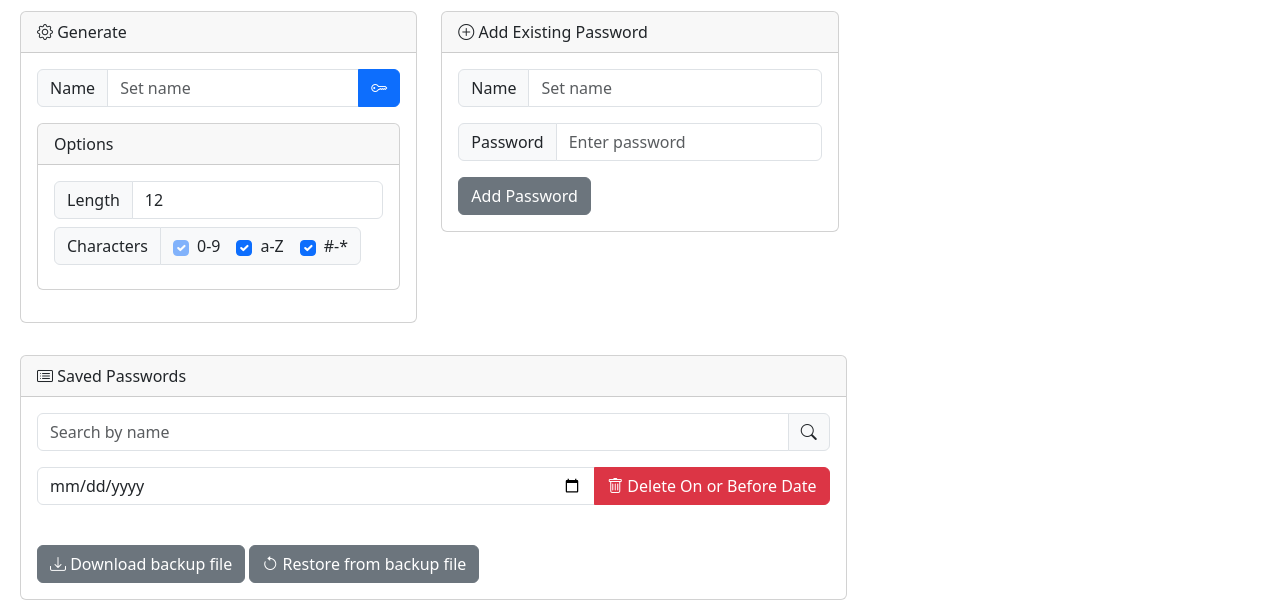
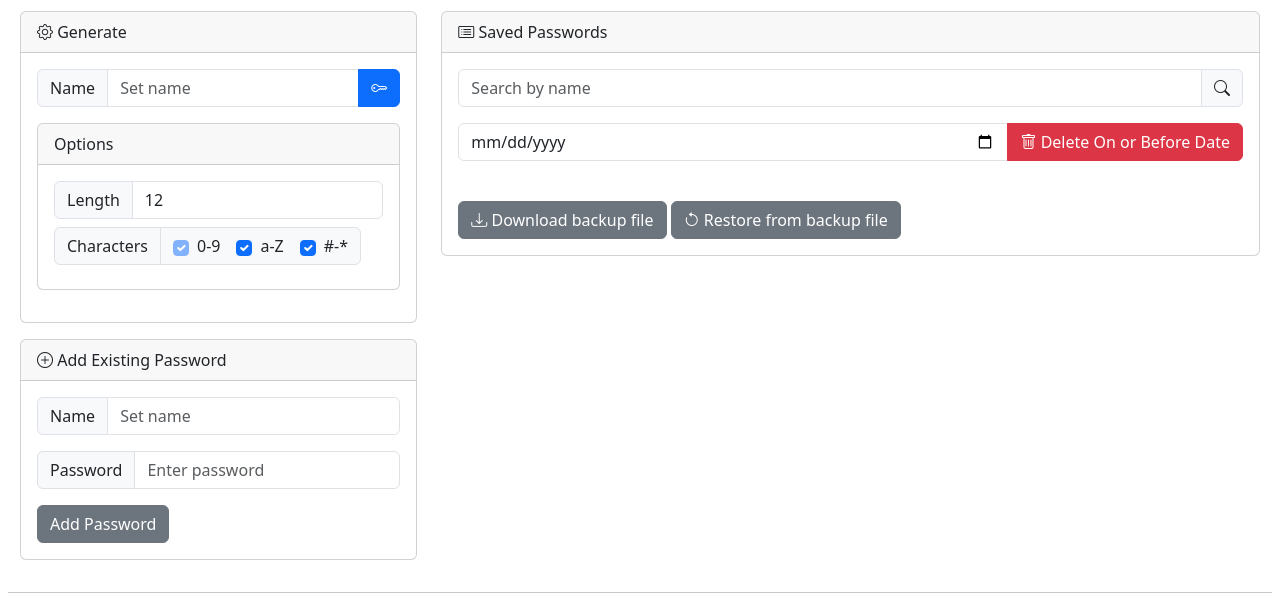
Before and after one commit to TetsuakiBaba/PPAPable, a website: page index.html in a window 1280 px wide. Shown: the part 201-807 px from the top of the page. Drawn offline with Linux system fonts and the light colour scheme.

Commit message:
fixed layout

```diff
--- a/index.html
+++ b/index.html
@@ -52,7 +52,7 @@
         <p class="lead" id="project_lead">Password Manager</p>
         <div class="row">
             <!-- パスワード生成オプション -->
-            <div class="mb-3 col-sm-12 col-lg-4">
+            <div class="mb-3 col-sm-12 col-md-4">
                 <div class="card mb-3">
                     <div class="card-header"><i class="bi bi-gear"></i> Generate</div>
                     <div class="card-body">
@@ -93,9 +93,7 @@
 
 
                 </div>
-            </div>
-            <!-- 既存パスワードの追加用カード -->
-            <div class="mb-3 col-sm-12 col-lg-4">
+
                 <div class="card mb-3">
                     <div class="card-header"><i class="bi bi-plus-circle"></i> Add Existing Password</div>
                     <div class="card-body">
@@ -112,9 +110,8 @@
                     </div>
                 </div>
             </div>
-        </div>
 
-        <div class="mb-3 col-sm-12 col-lg-8">
+            <div class="mb-3 col-sm-12 col-md-8">
                 <div class="card">
                     <div class="card-header"><i class="bi bi-card-list"></i> Saved Passwords</div>
                     <div class="card-body">
@@ -127,7 +124,8 @@
                         <!-- 日付入力と削除ボタン -->
                         <div class="input-group mb-3">
                             <input type="date" id="deleteBeforeInput" class="form-control">
-                        <button id="deleteBeforeButton" class="btn btn-danger" type="button"><i class="bi bi-trash"></i>
+                            <button id="deleteBeforeButton" class="btn btn-danger" type="button"><i
+                                    class="bi bi-trash"></i>
                                 Delete On or Before Date</button>
                         </div>
 
@@ -136,7 +134,8 @@
 
                         <!-- データバックアップと復元 -->
                         <div class="mt-4">
-                        <button id="backupButton" class="btn btn-secondary" type="button"><i class="bi bi-download"></i>
+                            <button id="backupButton" class="btn btn-secondary" type="button"><i
+                                    class="bi bi-download"></i>
                                 Download backup file</button>
                             <input type="file" id="restoreInput" class="d-none">
                             <button id="restoreButton" class="btn btn-secondary" type="button"><i
@@ -158,7 +157,8 @@
             </footer>
         </div>
         <script src="js/placeholderable.js" crossorigin="anonymous" type="text/javascript"></script>
-    <script src="js/popper.min.js" integrity="sha384-I7E8VVD/ismYTF4hNIPjVp/Zjvgyol6VFvRkX/vR+Vc4jQkC+hVqc2pM8ODewa9r"
+        <script src="js/popper.min.js"
+            integrity="sha384-I7E8VVD/ismYTF4hNIPjVp/Zjvgyol6VFvRkX/vR+Vc4jQkC+hVqc2pM8ODewa9r"
             crossorigin="anonymous"></script>
         <script src="js/bootstrap.min.js"
             integrity="sha384-0pUGZvbkm6XF6gxjEnlmuGrJXVbNuzT9qBBavbLwCsOGabYfZo0T0to5eqruptLy"
```
Lines whose indentation alone changed are shown as unchanged.
